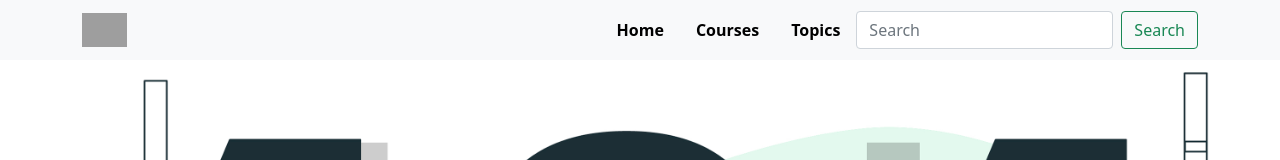
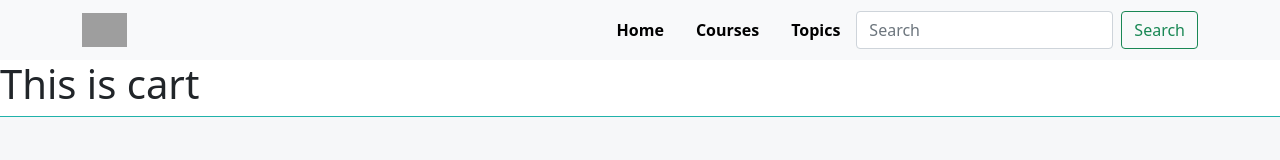
Before and after one commit to Momenuzzaman/educational-website, a React (Create React App) app: page /cart in a window 1280 px wide. Shown: the top 160 px of the page. Built offline with nearby package versions, Linux system fonts and the light colour scheme; grey boxes are pictures that could not be loaded.

Commit message:
create a tutorial details page

```diff
--- a/src/App.js
+++ b/src/App.js
@@ -7,6 +7,7 @@ import Home from './Components/Home/Home/Home';
 import { Route, Routes } from 'react-router-dom';
 import PageNotFound from './Components/PageNotFound/PageNotFound';
 import Tutorials from './Components/Home/Tutorials/Tutorials';
+import Cart from './Components/Cart/Cart';
 function App() {
   return (
     <div className="App">
@@ -15,6 +16,7 @@ function App() {
         <Route path="/" element={<Home />} />
         <Route path="/home" element={<Home />} />
         <Route path="/course" element={<Tutorials />} />
+        <Route path="/cart" element={<Cart />} />
         <Route path="*" element={<PageNotFound />} />
       </Routes>
       <Footer />
--- a/src/Components/Cart/Cart.js
+++ b/src/Components/Cart/Cart.js
@@ -0,0 +1,11 @@
+import React from 'react';
+
+const Cart = () => {
+    return (
+        <div>
+            <h1>This is cart</h1>
+        </div>
+    );
+};
+
+export default Cart;
```
Also changed, not shown: src/Components/Home/TutorialDetais/TutorialDetail.js (added, +11 -0 lines).
